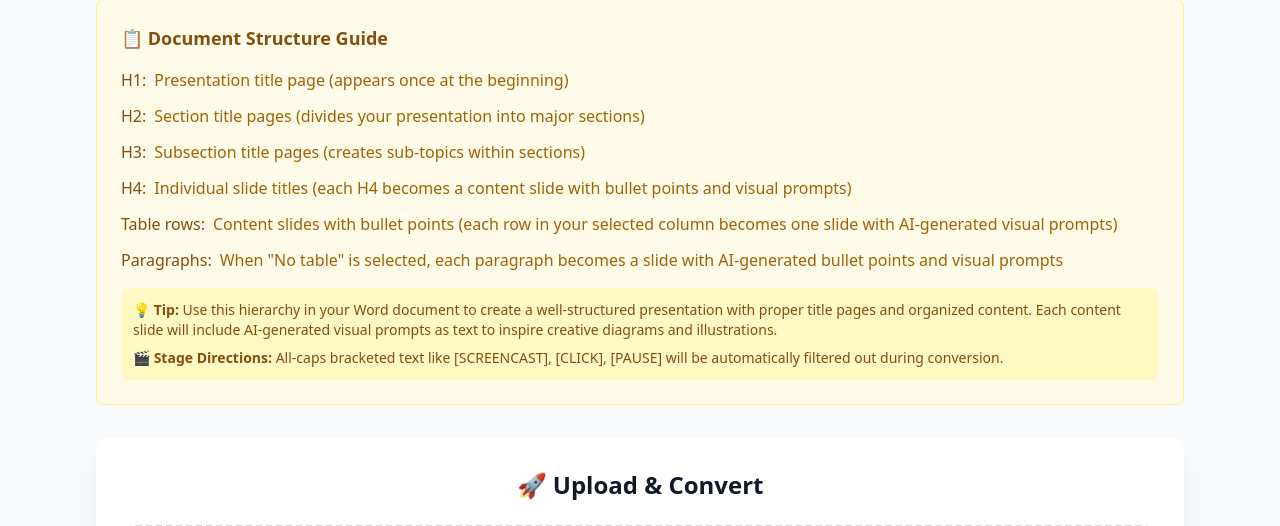
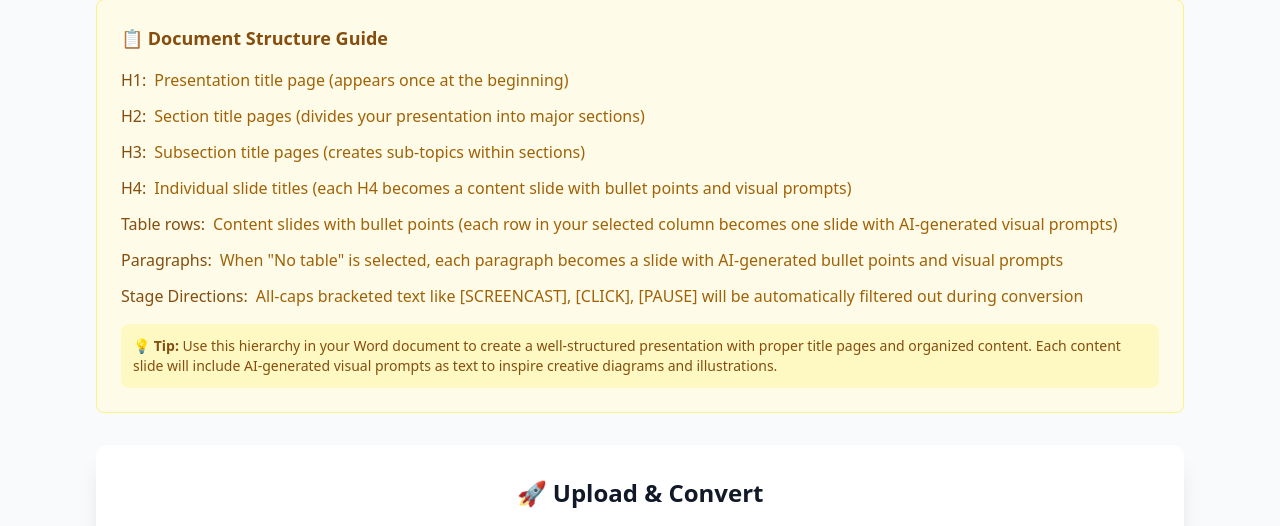
Before and after one commit to sumrae412/slidegenerator, a Flask app: template templates/file_to_slides.html in a window 1280 px wide. Shown: the part 197-723 px from the top of the page. Run offline with Flask 3, Linux system fonts and the light colour scheme; the template is opened without the code that fills it, so the values that code supplies are empty; some libraries are stand-ins or nearby versions.

Commit message:
Move stage directions note to main document structure guide
• Moved stage directions explanation from tips section to main Document Structure Guide
• Now appears as a separate item under 'Paragraphs' for better visibility
• Maintains consistent formatting with other structure guide items

🤖 Generated with [Claude Code](https://claude.ai/code)

Co-Authored-By: Claude <noreply@anthropic.com>

```diff
--- a/templates/file_to_slides.html
+++ b/templates/file_to_slides.html
@@ -126,13 +126,14 @@
                     <span class="font-medium text-yellow-800 mr-2">Paragraphs:</span>
                     <span>When "No table" is selected, each paragraph becomes a slide with AI-generated bullet points and visual prompts</span>
                 </div>
+                <div class="flex items-start">
+                    <span class="font-medium text-yellow-800 mr-2">Stage Directions:</span>
+                    <span>All-caps bracketed text like [SCREENCAST], [CLICK], [PAUSE] will be automatically filtered out during conversion</span>
+                </div>
             </div>
             <div class="mt-4 p-3 bg-yellow-100 rounded-lg">
                 <p class="text-sm text-yellow-800">
                     <strong>💡 Tip:</strong> Use this hierarchy in your Word document to create a well-structured presentation with proper title pages and organized content. Each content slide will include AI-generated visual prompts as text to inspire creative diagrams and illustrations.
-                </p>
-                <p class="text-sm text-yellow-800 mt-2">
-                    <strong>🎬 Stage Directions:</strong> All-caps bracketed text like [SCREENCAST], [CLICK], [PAUSE] will be automatically filtered out during conversion.
                 </p>
             </div>
         </div>
```
